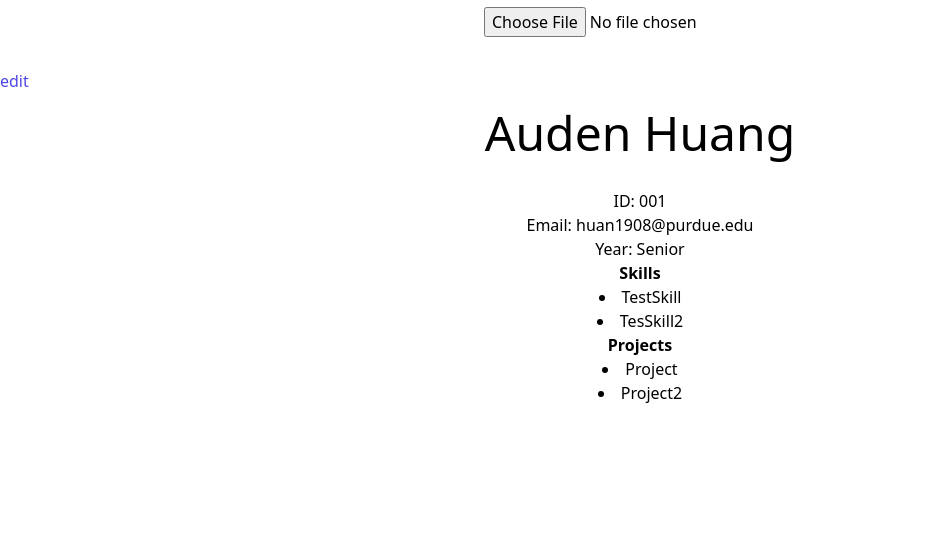
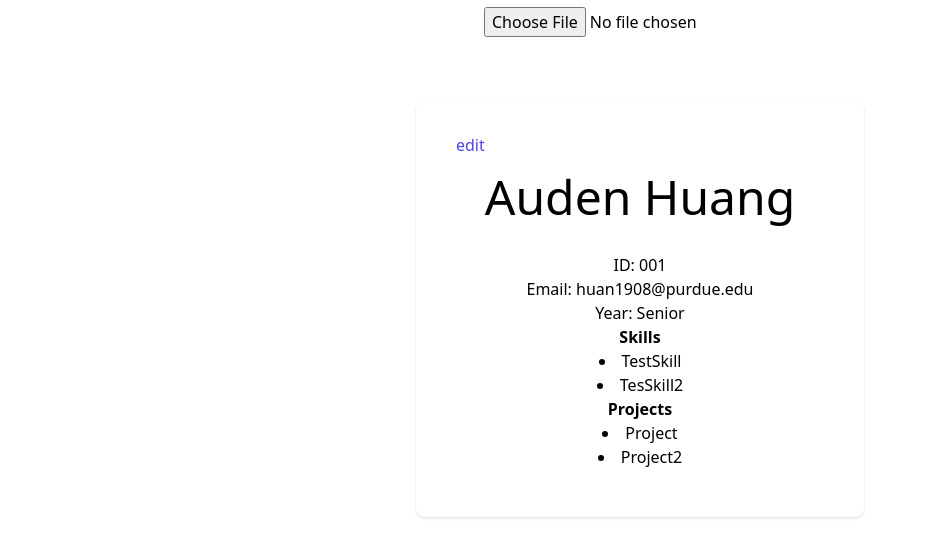
Before and after one commit to BobbyHealy/DevMatch, a Next.js app in the folder Frontend/: page /account/profile in a window 1280 px wide. Shown: the part 225-782 px from the top of the page, without its empty margins (0-925 px from the left). Built offline with nearby package versions, Linux system fonts and the light colour scheme.

Commit message:
group Profile info

```diff
--- a/Frontend/pages/account/profile.js
+++ b/Frontend/pages/account/profile.js
@@ -4,6 +4,7 @@
 
 import React, { Component, useState} from "react";
 import { InputText } from 'primereact/inputtext';
+
 function profile(){
 
 
@@ -52,9 +53,12 @@ function profile(){
               />
           </div>
         </div>
+
+        <div className='mt-8 sm:mx-auto sm:w-full sm:max-w-md scroll-smooth'>
+          <div className='bg-white py-8 px-4 shadow sm:rounded-lg sm:px-10'>
                     <a
               href='/account/updateProfile'
-              className='font-medium text-indigo-600 hover:text-indigo-500'
+              className='font-medium text-left text-indigo-600 text-'
             >
               edit
             </a>
@@ -76,6 +80,8 @@ function profile(){
             </div>
           </div>
         </div>
+      </div>
+    </div>
     //ToDo: add edit profile button and function
   );
 }
```
Lines whose indentation alone changed are shown as unchanged.
